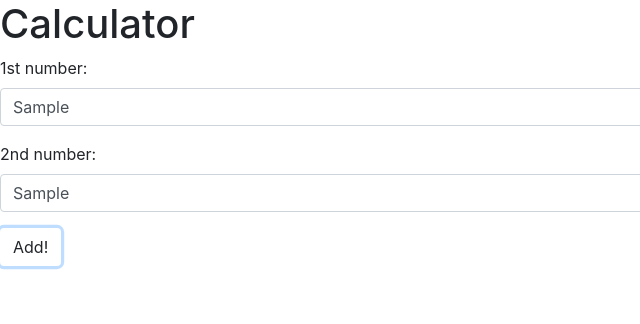
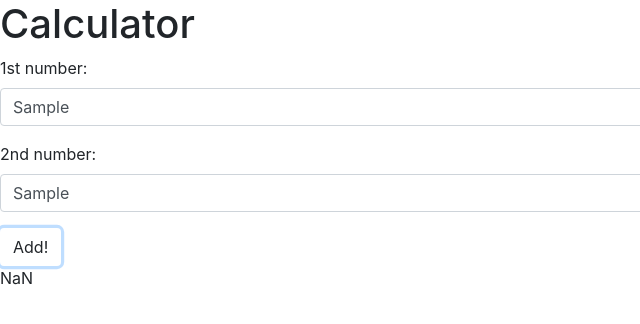
Before and after one commit to austinschrader/calculator-user-interface, a plain HTML site: page index.html in a window 1280 px wide. Both pictures are taken after typing "Sample", "Sample" into the empty fields and a click on the button "Add!". Shown: the full height of the page, 0-640 px from the left. Drawn offline with Linux system fonts and the light colour scheme.

Commit message:
Fixed working version
Co-authored-by: Parker Benoit <parker.benoit44@gmail.com>

```diff
--- a/index.html
+++ b/index.html
@@ -20,5 +20,6 @@
 			</div>
 			<button type="submit" class="btn">Add!</button>
 		</form>
+		<div id="output"></div>
 	</body>
 </html>
--- a/js/scripts.js
+++ b/js/scripts.js
@@ -19,9 +19,10 @@ const divide = function (number1, number2) {
 $(document).ready(function () {
 	$('form#add').submit(function (event) {
 		event.preventDefault();
-		const number1 = parseInt('#add1').val();
-		const number2 = parseInt('#add2').val();
+		const number1 = parseInt($('#add1').val());
+		const number2 = parseInt($('#add2').val());
 
-		alert(add(number1, number2));
+		const result = add(number1, number2);
+		$('#output').text(result);
 	});
 });
```
